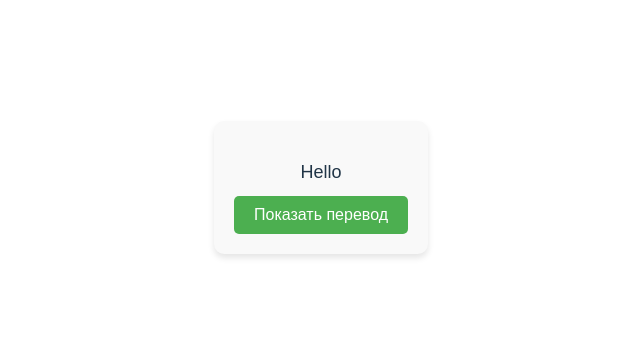
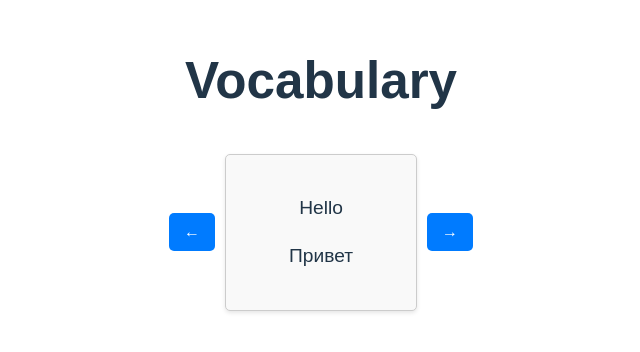
Before and after one commit to Zhanna-Mizamova/vocabulary-app, a React (Vite) app: page / in a window 1280 px wide. Shown: the part 238-590 px from the top of the page, without its empty margins (319-959 px from the left). Built offline with nearby package versions, Linux system fonts and the light colour scheme.

Commit message:
add new component WordCarousel

```diff
--- a/src/App.jsx
+++ b/src/App.jsx
@@ -1,48 +1,19 @@
 import { useState } from 'react';
 import './App.css';
+import WordCarousel from './components/WordCarousel';
 
 function App() {
-  // Состояние для отображения перевода
-  const [isTranslationVisible, setIsTranslationVisible] = useState(false);
-
-  // Слово и его перевод
-  const word = "Hello";
-  const translation = "Привет";
+  const words = [
+    { word: 'Hello', translation: 'Привет' },
+    { word: 'World', translation: 'Мир' },
+    { word: 'React', translation: 'Реакт' },
+    { word: 'Carousel', translation: 'Карусель' }
+  ];
 
   return (
     <div className="App" style={{ fontFamily: 'Arial, sans-serif', textAlign: 'center', marginTop: '50px' }}>
-      <div
-        className="card"
-        style={{
-          display: 'inline-block',
-          backgroundColor: '#f9f9f9',
-          padding: '20px',
-          borderRadius: '10px',
-          boxShadow: '0 4px 6px rgba(0, 0, 0, 0.1)',
-          maxWidth: '300px',
-        }}
-      >
-        <p style={{ fontSize: '18px', marginBottom: '10px' }}>{word}</p>
-        {/* Кнопка для показа/скрытия перевода */}
-        <button
-          onClick={() => setIsTranslationVisible(!isTranslationVisible)}
-          style={{
-            backgroundColor: '#4CAF50',
-            color: 'white',
-            border: 'none',
-            borderRadius: '5px',
-            padding: '10px 20px',
-            cursor: 'pointer',
-            fontSize: '16px',
-          }}
-        >
-          {isTranslationVisible ? "Скрыть перевод" : "Показать перевод"}
-        </button>
-        {/* Условный рендеринг перевода */}
-        {isTranslationVisible && (
-          <p style={{ marginTop: '15px', fontSize: '18px', color: '#333' }}>{translation}</p>
-        )}
-      </div>
+      <h1>Vocabulary</h1>
+      <WordCarousel words={words} />
     </div>
   );
 }
--- /dev/null
+++ b/src/components/WordCarousel.css
@@ -0,0 +1,31 @@
+.word-carousel {
+    display: flex;
+    align-items: center;
+    justify-content: center;
+    gap: 10px;
+  }
+
+  .word-card {
+    padding: 20px;
+    border: 1px solid #ccc;
+    border-radius: 5px;
+    min-width: 150px;
+    text-align: center;
+    font-size: 1.2rem;
+    background-color: #f9f9f9;
+    box-shadow: 0 2px 4px rgba(0, 0, 0, 0.1);
+  }
+
+  .arrow-button {
+    background-color: #007bff;
+    color: white;
+    border: none;
+    padding: 10px 15px;
+    border-radius: 5px;
+    cursor: pointer;
+    font-size: 1rem;
+  }
+
+  .arrow-button:hover {
+    background-color: #0056b3;
+  }
--- /dev/null
+++ b/src/components/WordCarousel.jsx
@@ -0,0 +1,29 @@
+import React, { useState } from 'react';
+import './WordCarousel.css';
+
+const WordCarousel = ({ words }) => {
+  const [currentIndex, setCurrentIndex] = useState(0);
+
+  const handleNext = () => {
+    setCurrentIndex((prevIndex) => (prevIndex + 1) % words.length);
+  };
+
+  const handlePrev = () => {
+    setCurrentIndex((prevIndex) =>
+      prevIndex === 0 ? words.length - 1 : prevIndex - 1
+    );
+  };
+
+  return (
+    <div className="word-carousel">
+      <button onClick={handlePrev} className="arrow-button">&#8592;</button>
+      <div className="word-card">
+        <p className="word">{words[currentIndex].word}</p>
+        <p className="translation">{words[currentIndex].translation}</p>
+      </div>
+      <button onClick={handleNext} className="arrow-button">&#8594;</button>
+    </div>
+  );
+};
+
+export default WordCarousel;
```
